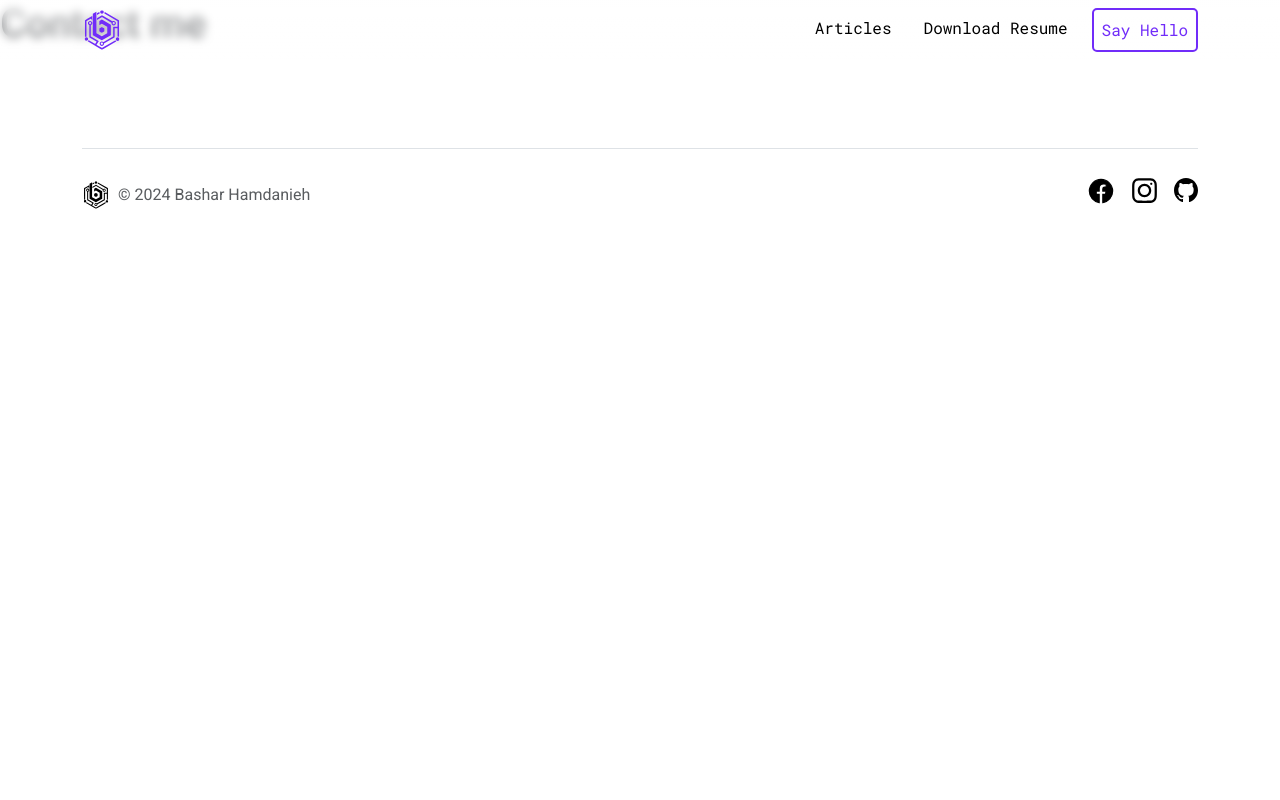
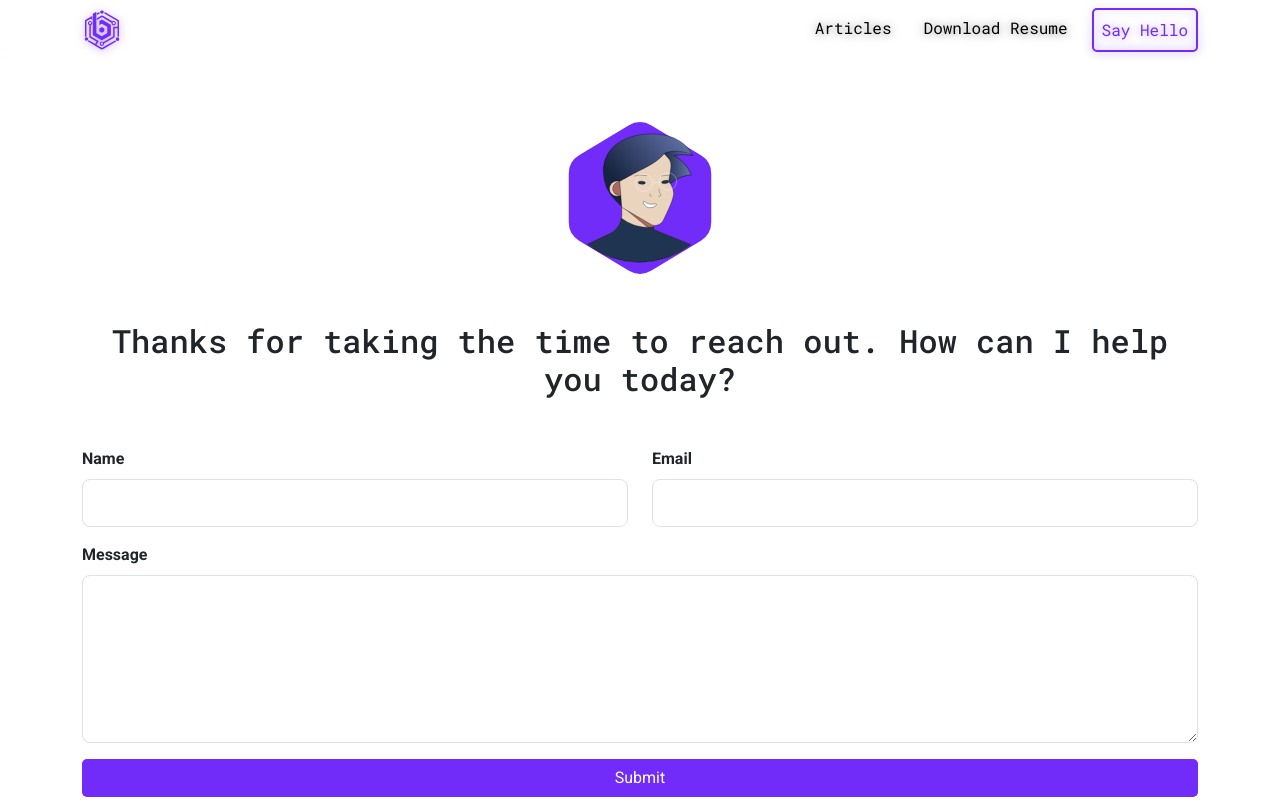
Before and after one commit to bashar33-3/Portfolio_Website, a Flask app: page /contact in a window 1280 px wide. Run offline with Flask 3, Linux system fonts and the light colour scheme; some libraries are stand-ins or nearby versions.

Commit message:
Style contact form page

```diff
--- a/server.py
+++ b/server.py
@@ -15,7 +15,7 @@ import os
 
 # Flask WTForms imports
 from flask_wtf import FlaskForm
-from wtforms import StringField, SubmitField, EmailField, PasswordField
+from wtforms import StringField, SubmitField, EmailField, PasswordField, TextAreaField
 from wtforms.validators import DataRequired, EqualTo, Email, Length
 from flask_ckeditor import CKEditor, CKEditorField
 
@@ -56,6 +56,17 @@ with app.app_context():
     # db.session.commit()
 
 
+### Forms
+app.secret_key = os.environ.get("FLASK_SECRET_KEY")
+ckeditor = CKEditor(app)
+
+class ContactForm(FlaskForm):
+    name = StringField("Name", validators=[DataRequired(), Length(min=3, max=25, message="Name should be between %(min)d and %(max)d characters long")])
+    email = EmailField("Email", validators=[DataRequired(), Email(message='Please Enter a Valid Email Address')])
+    message = TextAreaField("Message", validators=[DataRequired()])
+    submit = SubmitField("Submit")
+
+
 
 @app.route("/")
 def homepage():
@@ -70,7 +81,8 @@ def blogpage():
 
 @app.route('/contact')
 def contactpage():
-    return render_template("contact.html")
+    contact_form = ContactForm()
+    return render_template("contact.html", contact_form=contact_form)
 
 @app.route('/articles/<article_id>')
 def single_article_page(article_id):
--- a/static/css/styles.css
+++ b/static/css/styles.css
@@ -85,6 +85,23 @@
     border: 1px solid #712cf9;
 }
 
+#contactsubmit-btn {
+    background-color: #712cf9;
+    border: none;
+    border-radius: 5px;
+    color: white;
+    width: 100%;
+    padding: 7px 10px;
+    font-size: 16px;
+    transition: background-color 0.1s, color 0.1s, border-color 0.1s;
+    /* Add transition for smooth color change */
+}
+
+#contactsubmit-btn:hover {
+    background-color: white;
+    color: #712cf9;
+    border: 1px solid #712cf9;
+}
 
 a.code-btn {
     color: #712cf9;
--- a/templates/article.html
+++ b/templates/article.html
@@ -5,12 +5,12 @@
 
 <body>
     <section class="banner_area slide-in active"
-        style="margin-top: 100px; background: linear-gradient(to left, #712cf9, #5be9b9); padding: 40px;">
+        style="margin-top: 200px; background: linear-gradient(to left, #712cf9, #5be9b9); padding: 40px;">
         <div class="banner_inner d-flex align-items-center">
             <div class="container">
                 <div class="banner_content d-md-flex justify-content-between align-items-center">
                     <div class="mb-3 mb-md-0">
-                        <h2 style="color: white;">{{article.title}}</h2>
+                        <h2 style="color: white;" class="code-font">{{article.title}}</h2>
                     </div>
                     <div class="page_link" id="banner-link">
                         <a href="{{url_for('homepage')}}" class="code-font" style="text-decoration: none;">Home/</a>
--- a/templates/contact.html
+++ b/templates/contact.html
@@ -1,9 +1,37 @@
 {%include 'head.html'%}
 {%include 'header.html'%}
 
+
 <body>
-    <h1>Contact me</h1>
+    {% include 'header.html' %}
+    <div class="container mt-5">
+        <!-- Avatar Image -->
+        <div class="text-center position-relative">
+            <img src="/static/images/avatar-icon.svg" alt="Avatar" class="img-fluid mb-4"
+                style="max-width: 200px; z-index: 1; margin-top: 50px;">
+            <h2 class="mb-5 code-font">Thanks for taking the time to reach out. How can I help you today?</h2>
+        </div>
+        <!-- Form -->
+        <form id="contactform" action="" method="post">
+            {{ contact_form.hidden_tag() }}
+            <div class="row mb-3">
+                <div class="col">
+                    {{ contact_form.name.label(class="form-label fw-bold") }}
+                    {{ contact_form.name(class="form-control form-control-lg") }}
+                </div>
+                <div class="col">
+                    {{ contact_form.email.label(class="form-label fw-bold") }}
+                    {{ contact_form.email(class="form-control form-control-lg") }}
+                </div>
+            </div>
+            <div class="row mb-3">
+                <div class="col">
+                    {{ contact_form.message.label(class="form-label fw-bold") }}
+                    {{ contact_form.message(class="form-control form-control-lg", rows="5") }}
+                </div>
+            </div>
+            <!-- Add more form fields here if needed -->
+            {{ contact_form.submit(id='contactsubmit-btn', class='btn btn-primary btn-lg') }}
+        </form>
+    </div>
 </body>
-
-
-{%include 'footer.html'%}
--- a/templates/index.html
+++ b/templates/index.html
@@ -2,7 +2,7 @@
 {% include 'header.html' %}
 
 <body>
-    <section class="hero slide-in active">
+    <section class="hero slide-in active" style="margin-top: 150px;">
         <div class="px-4 text-center">
             <h1 class="display-5 fw-bold text-body-emphasis fs-1">Python Dev in Progress, Web Dev Learner, Code
                 Enthusiast.</h1>
```
Also changed, not shown: templates/blog.html (+4 -4 lines).
